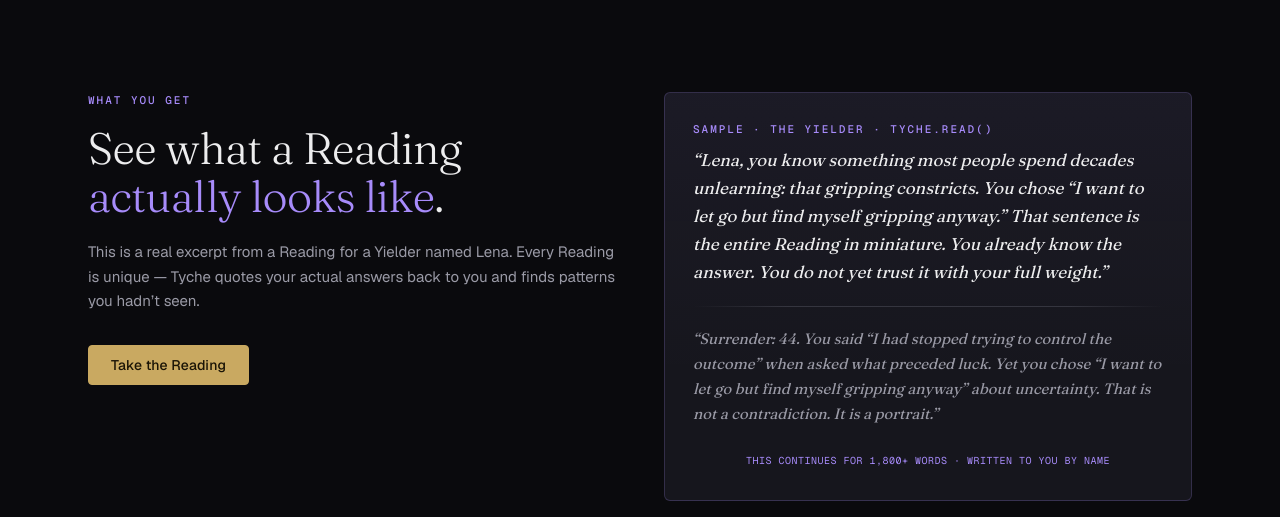
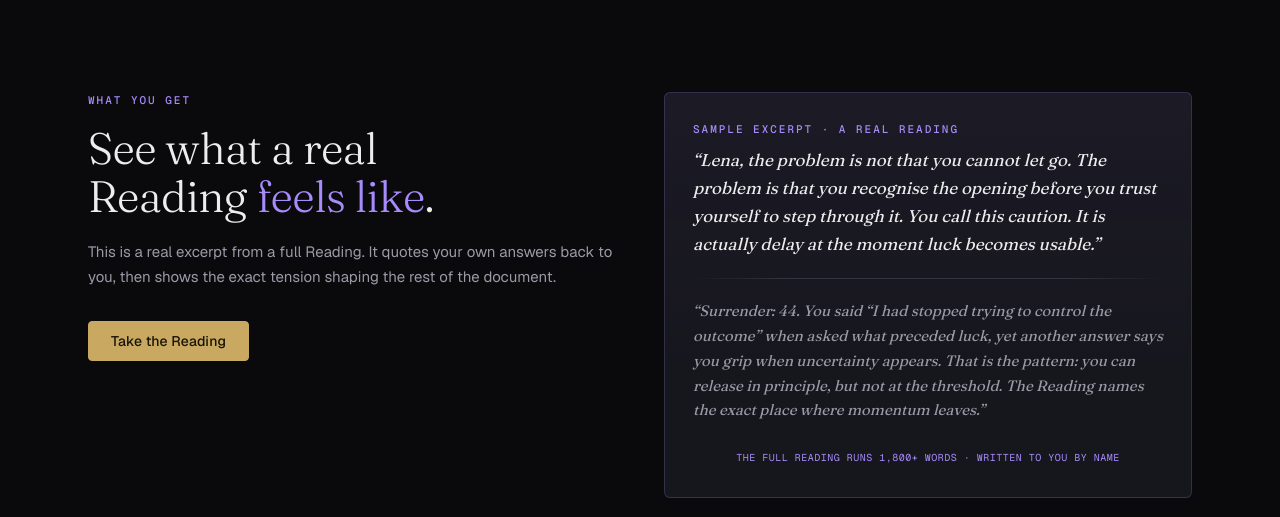
Before and after one commit to mikelninh/lucklab, a Next.js app: page / in a window 1280 px wide. Shown: the part 1580-2097 px from the top of the page. Built offline with nearby package versions, Linux system fonts and the light colour scheme; no server answers.

Commit message:
Tighten the sample reading copy

```diff
--- a/src/app/page.tsx
+++ b/src/app/page.tsx
@@ -52,12 +52,12 @@ export default function Home() {
           <div>
             <div className="eyebrow eyebrow-tyche mb-4">what you get</div>
             <h2 className="font-display text-[36px] md:text-[44px] leading-[1.08] tracking-[-0.015em] font-light text-balance">
-              See what a Reading <em className="not-italic text-[var(--tyche)]">actually looks like</em>.
+              See what a real Reading <em className="not-italic text-[var(--tyche)]">feels like</em>.
             </h2>
             <p className="text-[15px] text-[var(--text-muted)] mt-5 leading-relaxed">
-              This is a real excerpt from a Reading for a Yielder named Lena.
-              Every Reading is unique — Tyche quotes your actual answers back to
-              you and finds patterns you hadn&rsquo;t seen.
+              This is a real excerpt from a full Reading. It quotes your own
+              answers back to you, then shows the exact tension shaping the
+              rest of the document.
             </p>
             <Link href="/reading" className="btn btn-primary mt-8">
               Take the Reading
--- a/src/components/TypewriterReading.tsx
+++ b/src/components/TypewriterReading.tsx
@@ -12,21 +12,21 @@ const SCRIPT: Block[] = [
   {
     kind: "lead",
     text:
-      "Lena, you know something most people spend decades unlearning: that gripping constricts. You chose \u201CI want to let go but find myself gripping anyway.\u201D That sentence is the entire Reading in miniature. You already know the answer. You do not yet trust it with your full weight.",
+      "Lena, the problem is not that you cannot let go. The problem is that you recognise the opening before you trust yourself to step through it. You call this caution. It is actually delay at the moment luck becomes usable.",
   },
   {
     kind: "follow",
     text:
-      "Surrender: 44. You said \u201CI had stopped trying to control the outcome\u201D when asked what preceded luck. Yet you chose \u201CI want to let go but find myself gripping anyway\u201D about uncertainty. That is not a contradiction. It is a portrait.",
+      "Surrender: 44. You said \u201CI had stopped trying to control the outcome\u201D when asked what preceded luck, yet another answer says you grip when uncertainty appears. That is the pattern: you can release in principle, but not at the threshold. The Reading names the exact place where momentum leaves.",
   },
 ];
 
 export function TypewriterReading() {
   return (
     <div className="card card-tyche relative overflow-hidden">
-      <div className="relative">
-        <div className="eyebrow eyebrow-tyche mb-2 text-[10px]">
-          sample · the yielder · tyche.read()
+        <div className="relative">
+          <div className="eyebrow eyebrow-tyche mb-2 text-[10px]">
+            sample excerpt · a real Reading
         </div>
 
         {SCRIPT.map((block, i) => {
@@ -51,7 +51,7 @@ export function TypewriterReading() {
 
         <div className="text-center mt-2">
           <span className="font-mono text-[10px] tracking-wider text-[var(--tyche)]">
-            THIS CONTINUES FOR 1,800+ WORDS · WRITTEN TO YOU BY NAME
+            THE FULL READING RUNS 1,800+ WORDS · WRITTEN TO YOU BY NAME
           </span>
         </div>
       </div>
```
